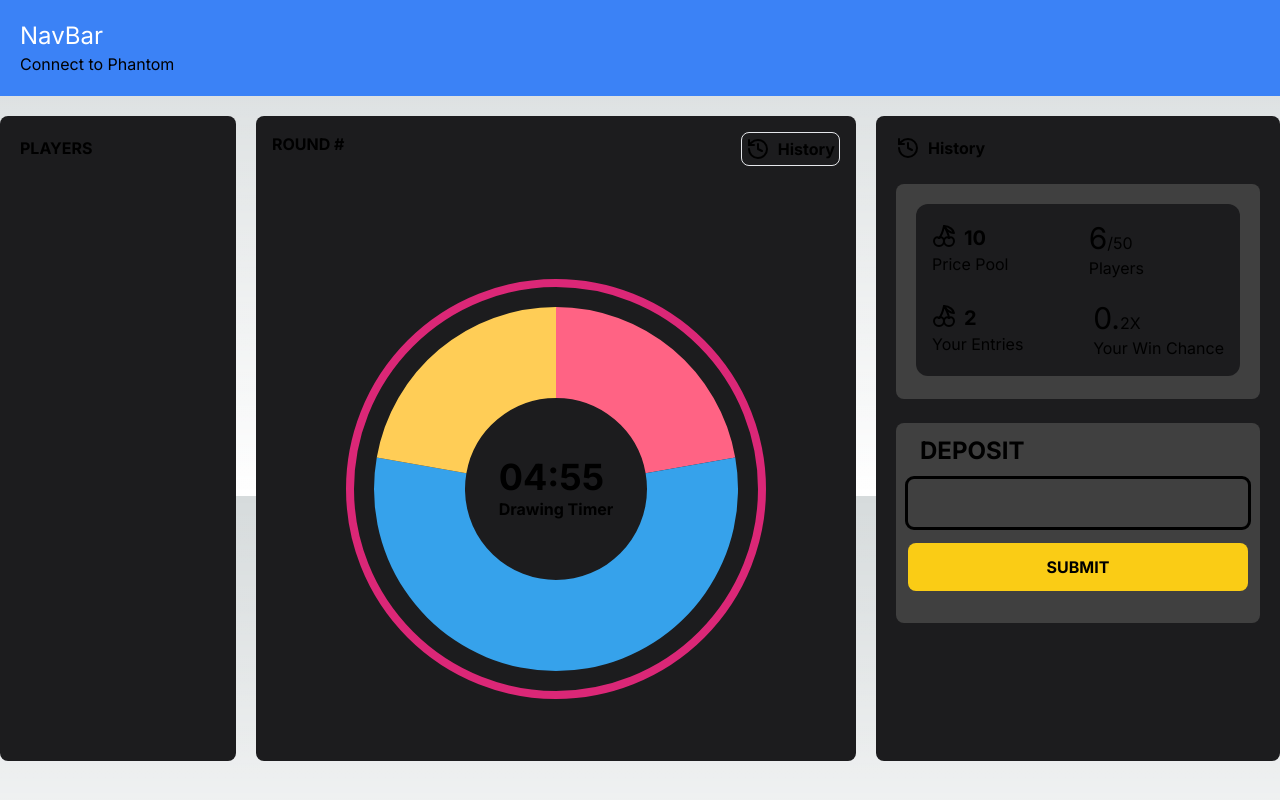
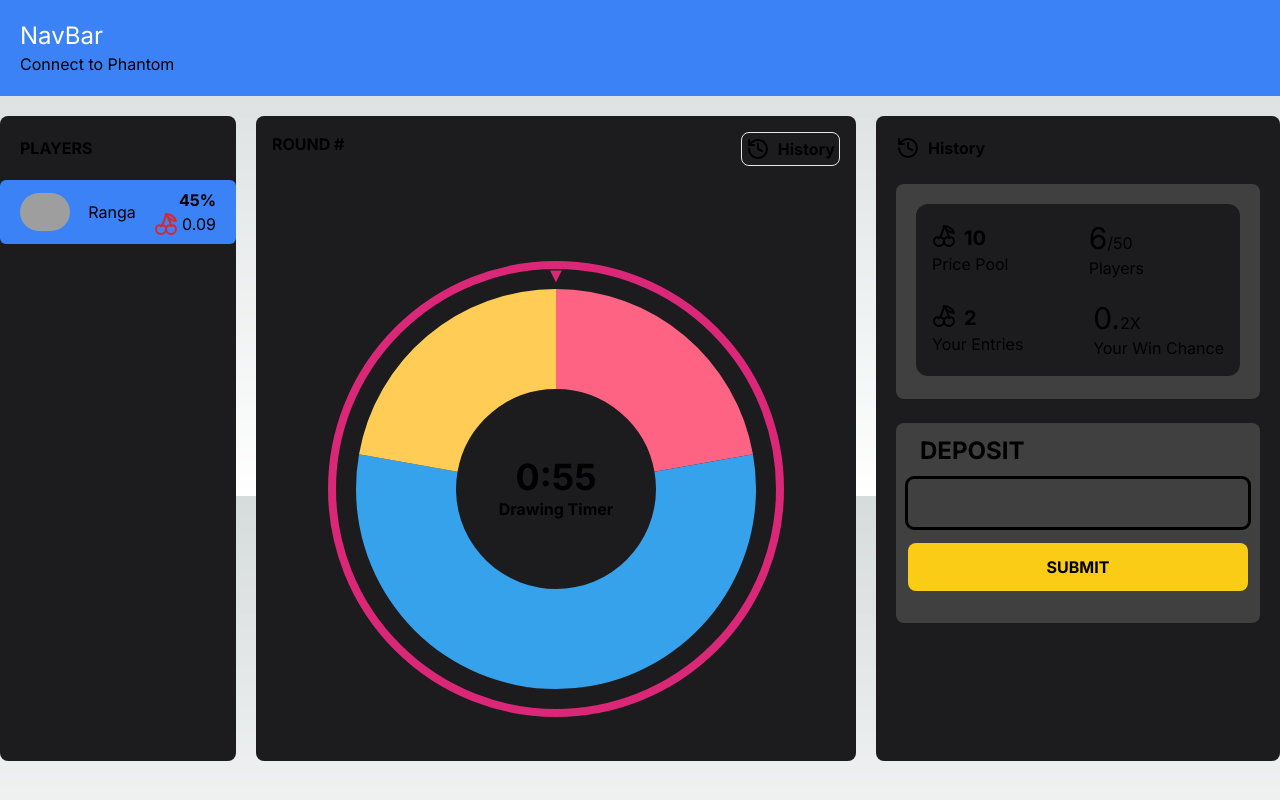
Before and after one commit to Hirusha1-cpu/wheelgame, a Next.js app: page / in a window 1280 px wide. Shown: the top 800 px of the page. Built offline with nearby package versions, Linux system fonts and the light colour scheme; grey boxes are pictures that could not be loaded.

Commit message:
border error icon player column second bug

```diff
--- a/app/api/roundData/route.ts
+++ b/app/api/roundData/route.ts
@@ -13,7 +13,7 @@ export async function GET() {
       pricePool,
       numberOfPlayers: 6,
       yourEntries,
-      players: [],
+      players: ["Ranga", "Zoro", "Luffy"],
       status: "open",
       winner: null,
       winChance: yourEntries / pricePool,
--- a/app/page.tsx
+++ b/app/page.tsx
@@ -12,7 +12,7 @@ import {
   setYourEntries,
 } from "@/lib/features/mainSlice";
 import { useAppDispatch } from "@/lib/hooks";
-import { useEffect } from "react";
+import { useEffect, useState } from "react";
 
 export default function Home() {
   const dispatch = useAppDispatch();
--- a/components/Chart.tsx
+++ b/components/Chart.tsx
@@ -3,6 +3,7 @@
 import { selectChartData, selectSolAmount } from "@/lib/features/mainSlice";
 import { useAppSelector } from "@/lib/hooks";
 import { ArcElement, Chart as ChartTS } from "chart.js";
+import { time } from "console";
 import React, { useEffect, useState } from "react";
 import { Doughnut } from "react-chartjs-2";
 ChartTS.register(ArcElement);
@@ -11,43 +12,48 @@ const Chart = () => {
   const solAmount = useAppSelector(selectSolAmount);
   const chartData = useAppSelector(selectChartData);
   const [chartAnimate, setChartAnimate] = useState<boolean>(true);
+  const initialSeconds = 60; // Define the initialSeconds variable
 
   setTimeout(() => {
     setChartAnimate(false);
   }, 3000);
 
-  const [time, setTime] = useState(300);
+  const [seconds, setSeconds] = useState<number>(initialSeconds);
 
   useEffect(() => {
-    let timer = setInterval(() => {
-      setTime((time) => {
-        if (time === 0) {
-          clearInterval(timer);
-          return 0;
-        } else return time - 1;
-      });
-    }, 1000);
-  }, []);
+    if (seconds > 0) {
+      const timer = setTimeout(() => setSeconds(seconds - 1), 1000);
+      return () => clearTimeout(timer); // Clean up the timer
+    }
+  }, [seconds]);
+
+  const formatTime = (secs: number): string => {
+    const minutes = Math.floor(secs / 60);
+    const remainingSeconds = secs % 60;
+    return `${minutes}:${remainingSeconds < 10 ? "0" : ""}${remainingSeconds}`;
+  };
 
   return (
-    <div className="relative flex h-full w-full items-center justify-center">
+    <div className="flex h-full w-full items-center justify-center">
+      <div className={`relative rounded-full border-8 border-pink-600 p-5`}>
+        <h2 className="absolute -top-2 left-1/2 -translate-x-1/2 transform text-pink-600 text-xl">
+          &#x25BC;
+        </h2>
         <div
-        className={`h-[420px] w-[420px] rounded-full border-8 border-pink-600 p-5 ${chartAnimate ? "animate-spin" : ""}`}
+          className={`h-[400px] w-[400px] ${chartAnimate ? "animate-spin" : ""}`}
         >
           <Doughnut
             data={chartData}
-          width={420}
-          height={420}
+            width={400}
+            height={400}
             options={{ maintainAspectRatio: false }}
           />
         </div>
-      <div className="absolute">
-        <h2 className="text-4xl font-bold">
-          {`${Math.floor(time / 60)}`.padStart(2, "0")}:
-          {`${String(time % 60)}`.padStart(2, "0")}
-        </h2>
+        <div className="absolute inset-0 flex flex-col items-center justify-center">
+          <h2 className="text-4xl font-bold">{formatTime(seconds)}</h2>
           <p className="font-bold">Drawing Timer</p>
           <p className="font-bold">{solAmount}</p>
+        </div>
       </div>
     </div>
   );
--- a/components/Players.tsx
+++ b/components/Players.tsx
@@ -2,18 +2,14 @@ import { Cherry } from "lucide-react";
 import Image from "next/image";
 import React from "react";
 
-const Players = () => {
+const Players = ({ data }: any) => {
   return (
     <>
       <div className="p-5">
         <h3 className="text-l font-bold uppercase">Players</h3>
       </div>
       <div className="flex flex-col gap-2">
-        {/* <Player />
-        <PlayerB />
-        <PlayerB />
-        <PlayerB />
-        <PlayerB /> */}
+        <Player />
       </div>
     </>
   );
@@ -41,26 +37,26 @@ function Player() {
   );
 }
 
-function PlayerB() {
-  return (
-    <div className="flex items-center justify-between rounded-md bg-slate-500 p-2 px-5">
-      <Image
-        alt="player"
-        src="https://img.freepik.com/premium-vector/young-smiling-man-avatar-man-with-brown-beard-mustache-hair-wearing-yellow-sweater-sweatshirt-3d-vector-people-character-illustration-cartoon-minimal-style_365941-860.jpg"
-        width={50}
-        height={50}
-        className="rounded-full"
-      />
-      <h3>Ranga</h3>
-      <div className="flex flex-col items-end justify-end">
-        <h4 className="text-l font-bold">45%</h4>
-        <h4 className="flex items-center gap-1">
-          <Cherry className="h-4 w-4 text-red-600" />
-          0.09
-        </h4>
-      </div>
-    </div>
-  );
-}
+// function PlayerB() {
+//   return (
+//     <div className="flex items-center justify-between rounded-md bg-slate-500 p-2 px-5">
+//       <Image
+//         alt="player"
+//         src="https://img.freepik.com/premium-vector/young-smiling-man-avatar-man-with-brown-beard-mustache-hair-wearing-yellow-sweater-sweatshirt-3d-vector-people-character-illustration-cartoon-minimal-style_365941-860.jpg"
+//         width={50}
+//         height={50}
+//         className="rounded-full"
+//       />
+//       <h3>Ranga</h3>
+//       <div className="flex flex-col items-end justify-end">
+//         <h4 className="text-l font-bold">45%</h4>
+//         <h4 className="flex items-center gap-1">
+//           <Cherry className="h-4 w-4 text-red-600" />
+//           0.09
+//         </h4>
+//       </div>
+//     </div>
+//   );
+// }
 
 export default Players;
```
Lines whose indentation alone changed are shown as unchanged.
